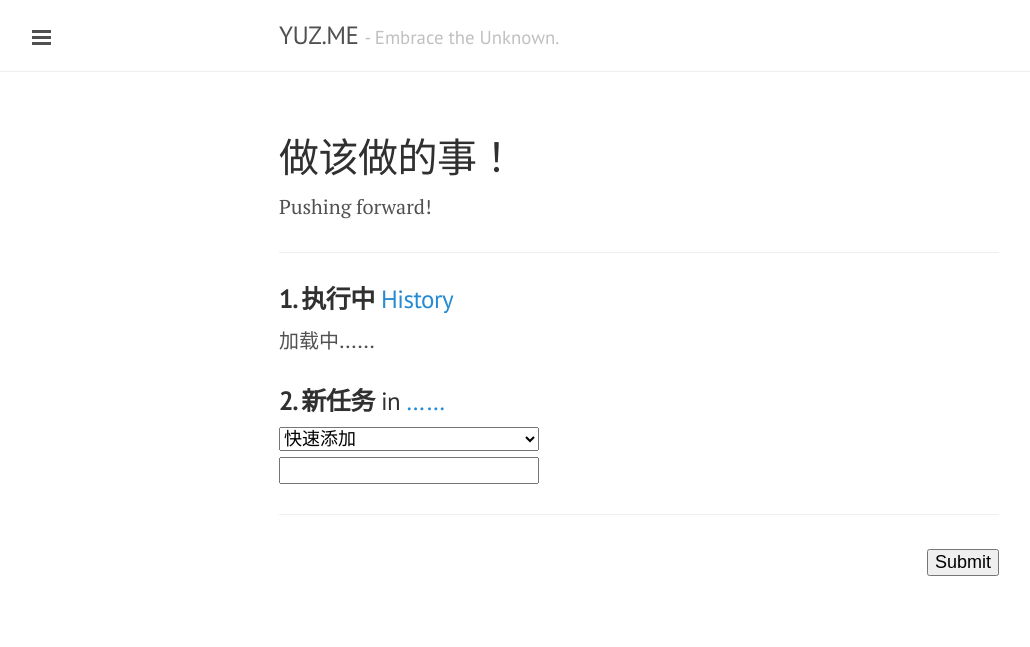
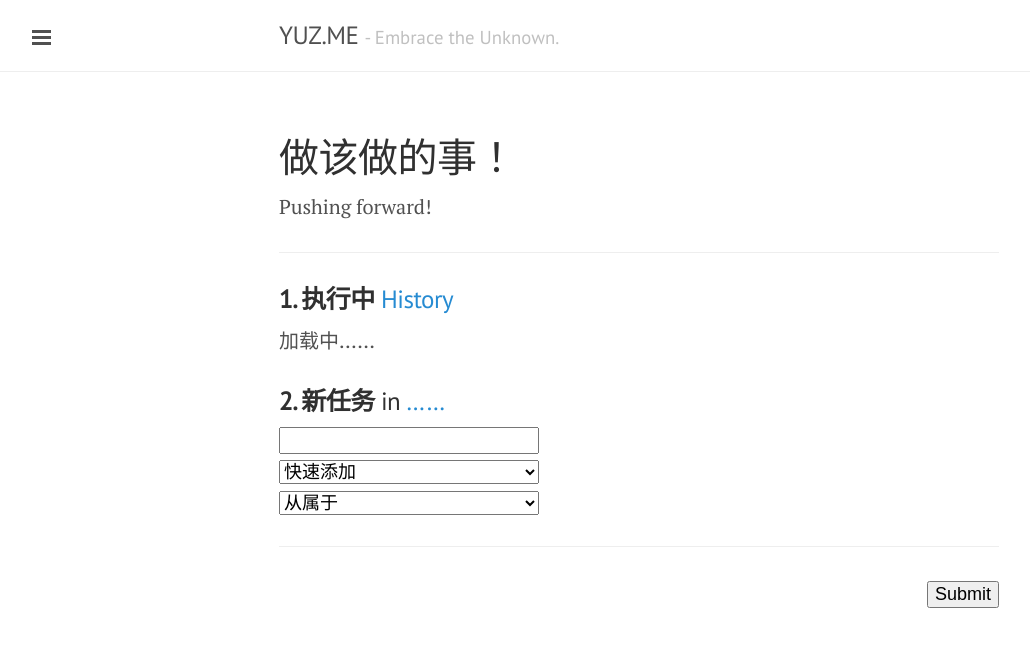
Before and after one commit to yusite/yuz.me, a Jekyll site: the page built from log.md, in a window 1280 px wide. Shown: the top 647 px of the page, without its empty margins (1-1031 px from the left). Built offline with Jekyll 4.4.1, drawn with Linux system fonts in a browser that asks for light colours; Markdown is read by kramdown in place of the engine named in the settings.

Commit message:
update log page

```diff
--- a/javascript/custom/log.js
+++ b/javascript/custom/log.js
@@ -19,10 +19,12 @@
         return outputString;
     };
 
-    var outputOptions = function(jsonarray) {
+    var outputOptions = function(jsonarray, comment) {
+        comment = comment || '';
         var i, output = [];
         for (i = 0; i < jsonarray.length; i++) {
             output.push('<option value="');
+            output.push(comment);
             output.push(jsonarray[i]);
             output.push('">');
             output.push(jsonarray[i]);
@@ -47,6 +49,8 @@
         $('#place').html(content);
         content = outputOptions(data.recent);
         $("#recent").append(content);
+        content = outputOptions(data.doing, '∈ ');
+        $("#belong").append(content);
     });
 
     $(document).on("click", '#submit', function(event){
--- a/log.md
+++ b/log.md
@@ -21,14 +21,17 @@ Pushing forward!
 <h3><strong>2. 新任务</strong> in
 <a href="https://docs.google.com/a/yuz.me/spreadsheets/d/1Ls3l7bvsyFznq73eSwJL7tkeAbV0PalBBnX0gQFn5DU/edit#gid=2010321559" id="place">……</a>
 <br>
-<select name="create" id="recent" style="font-size:18px;margin-top:10px;">
+<input id="create" type="text" name="create" style="font-size:18px;margin-top:10px;">
+<br>
+<select name="create" id="recent" style="font-size:18px;margin-top:6px;">
 <option selected value="">快速添加</option>
 <option value="喝水一杯：双鱼杯">喝水一杯：双鱼杯</option>
-<option value="注意休息">注意休息</option>
 <option value="保持个人卫生">保持个人卫生</option>
 </select>
 <br>
-<input id="create" type="text" name="create" style="font-size:18px;margin-top:5px;">
+<select name="comment" id="belong" style="font-size:18px;margin-top:6px;">
+<option selected value="">从属于</option>
+</select>
 </h3>
 
 <hr>
```
